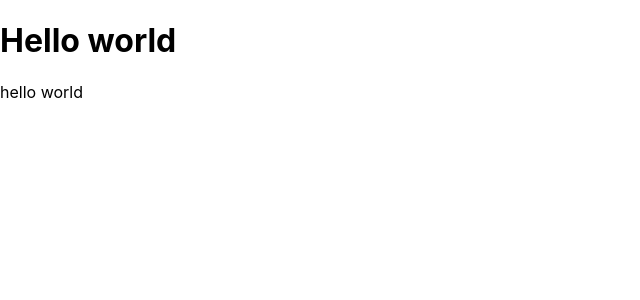
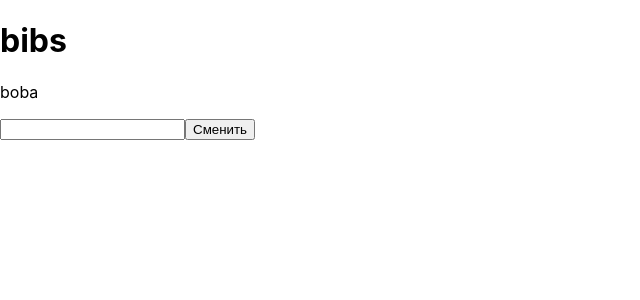
Before and after one commit to Friend34you/cartographers_app_front, a React (Create React App) app: page / in a window 1280 px wide. Shown: the top 300 px of the page, without its empty margins (0-640 px from the left). Built offline with nearby package versions, Linux system fonts and the light colour scheme.

Commit message:
redux configured

```diff
--- a/src/App.tsx
+++ b/src/App.tsx
@@ -1,11 +1,29 @@
 import './App.css';
+import {useAppDispatch, useAppSelector} from "./hooks/redux";
+import {useState} from "react";
+import {roomSlice} from "./store/reducers/RoomSlice";
+
 
 function App() {
-  return (<>
-        <h1>Hello world</h1>
-        <p>hello world</p>
-      </>
-  );
+    const {name, password} = useAppSelector(state => state.RoomReducer)
+    const [value, setValue] = useState('')
+    const dispatch = useAppDispatch();
+
+    function onChange(e: any) {
+        setValue(e.target.value)
+    }
+
+    function changeName() {
+        dispatch(roomSlice.actions.changeName(value))
+    }
+
+    return (<>
+            <h1>{name}</h1>
+            <p>{password}</p>
+            <input value={value} onChange={onChange}/>
+            <button onClick={changeName}>Сменить</button>
+        </>
+    );
 }
 
 export default App;
--- a/src/store/reducers.ts
+++ /dev/null
@@ -1,3 +0,0 @@
-export const reducers = {
-
-}
--- /dev/null
+++ b/src/store/reducers/RoomSlice.ts
@@ -0,0 +1,27 @@
+import {createSlice, PayloadAction} from "@reduxjs/toolkit";
+
+export interface RoomState {
+    name: string;
+    password?: string;
+}
+
+const initialState: RoomState = {
+    name: 'bibs',
+    password: 'boba'
+}
+
+export const roomSlice = createSlice(
+    {
+        name: 'room',
+        initialState,
+        reducers: {
+            changeName(state, action: PayloadAction<string>) {
+                state.name = action.payload
+            },
+
+        }
+
+    }
+)
+
+export default roomSlice.reducer;
--- /dev/null
+++ b/src/store/reducers/reducers.ts
@@ -0,0 +1,4 @@
+import RoomReducer from './RoomSlice'
+export const reducers = {
+    RoomReducer
+}
```
Also changed, not shown: src/store/store.ts (+2 -7 lines), src/logo.svg (deleted), 1 other file (tests, documents, lock files or other folders).
